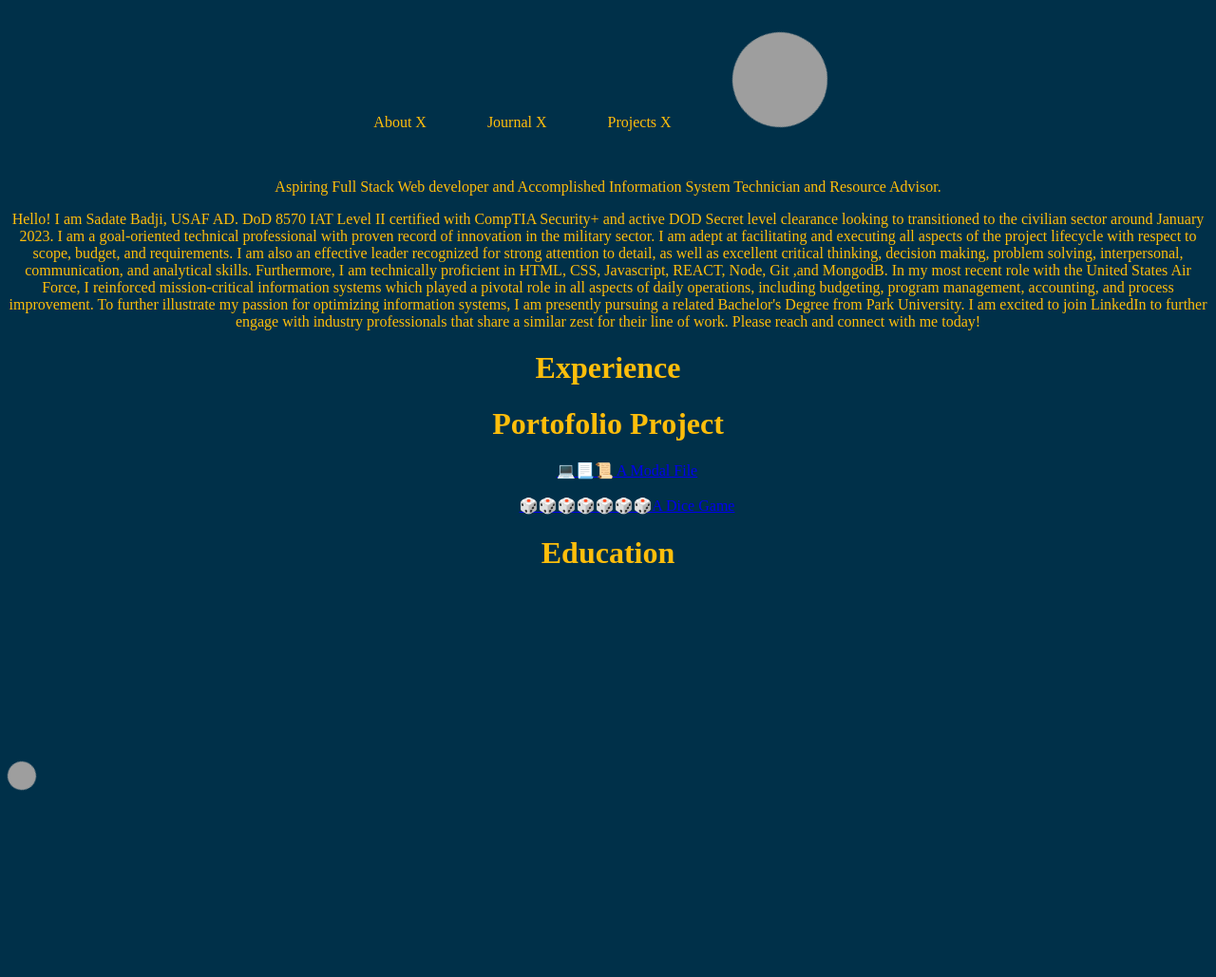
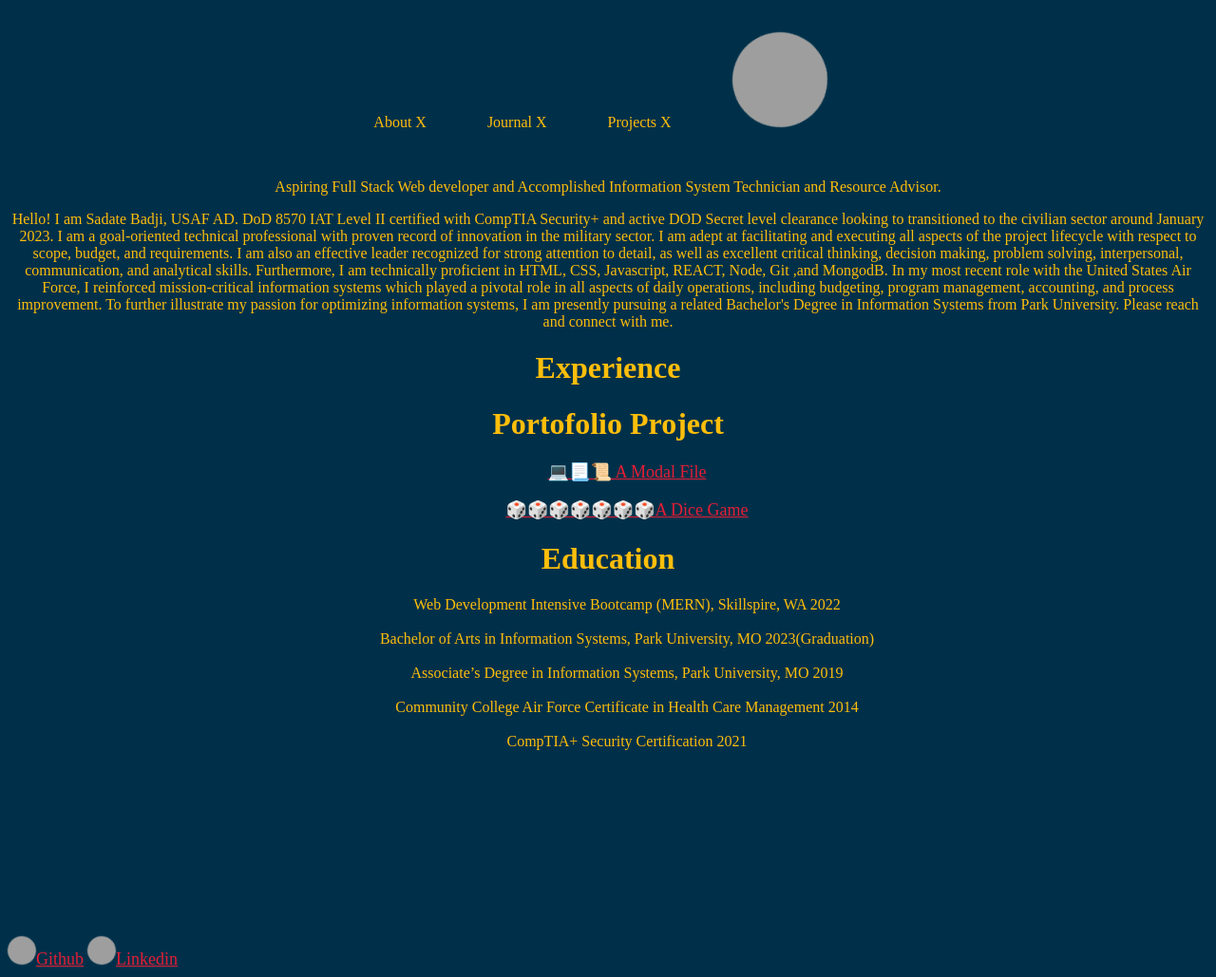
Before and after one commit to bdji/badjiDev, a plain HTML site: page index.html in a window 1280 px wide. Shown: the whole page at 95% size. Before the commit the page ends 844 px from the top, so only its background shows below. Drawn offline with Linux system fonts and the light colour scheme; grey boxes are pictures that could not be loaded.

Commit message:
Links Updated

```diff
--- a/index.css
+++ b/index.css
@@ -45,10 +45,20 @@
   .footerimg {
     height: 30px;
     width: 30px;
+
   }
 
   .i {
     list-style-type: upper-roman;
 
+    }
 
-  }
+    .hrefColor {
+      color: #e71d36;
+      font-size: large;
+    }
+
+    .footerColor {
+      color: #e71d36;
+      font-size: large;
+    }
--- a/index.html
+++ b/index.html
@@ -36,8 +36,8 @@
         In my most recent role with the United States Air Force, I reinforced mission-critical information systems which
         played a pivotal role in all aspects of daily operations, including budgeting, program management, accounting,
         and process improvement. To further illustrate my passion for optimizing information systems, I am presently
-        pursuing a related Bachelor's Degree from Park University. I am excited to join LinkedIn to further engage with
-        industry professionals that share a similar zest for their line of work. Please reach and connect with me today!
+        pursuing a related Bachelor's Degree in Information Systems from Park University. Please reach and connect with
+        me.
 
     </div>
     </p>
@@ -57,8 +57,8 @@
 
         <ol class="i">
             <li>
-                <a href="https://github.com/bdji/modalFile">💻📃📜 A Modal File </a> <br><br>
-                <a href="https://github.com/bdji/adiceGame">🎲🎲🎲🎲🎲🎲🎲A Dice Game</a>
+                <a href="https://github.com/bdji/modalFile" class="hrefColor">💻📃📜 A Modal File </a> <br><br>
+                <a href="https://github.com/bdji/adiceGame" class="hrefColor">🎲🎲🎲🎲🎲🎲🎲A Dice Game</a>
             </li>
 
         </ol>
@@ -67,6 +67,15 @@
 
     <div>
         <h1><b>Education</b></h1>
+        <ol>
+            <li>
+                Web Development Intensive Bootcamp (MERN), Skillspire, WA 2022 <br><br>
+                Bachelor of Arts in Information Systems, Park University, MO 2023(Graduation) <br><br>
+                Associate’s Degree in Information Systems, Park University, MO 2019 <br><br>
+                Community College Air Force Certificate in Health Care Management 2014 <br><br>
+                CompTIA+ Security Certification 2021
+            </li>
+        </ol>
     </div>
     <br>
     <br>
@@ -81,8 +90,11 @@
 
 
     <footer class="myfooter">
-        <a href="https://github.com/bdji"><img class="footerimg"
-                src="https://img.icons8.com/ios-filled/344/github-2.png" alt="githublogo"></a>
+        <a href="https://github.com/bdji" class="footerColor"><img class="footerimg"
+                src="https://img.icons8.com/ios-filled/344/github-2.png" alt="githublogo">Github</a>
+
+        <a href="https://www.linkedin.com/in/sadate-badji-48556733/" class="footerColor"><img class="footerimg"
+                src="https://img.icons8.com/ios-filled/2x/linkedin.png" alt="linkedinLogo">Linkedin</a>
     </footer>
 </body>
 
```
